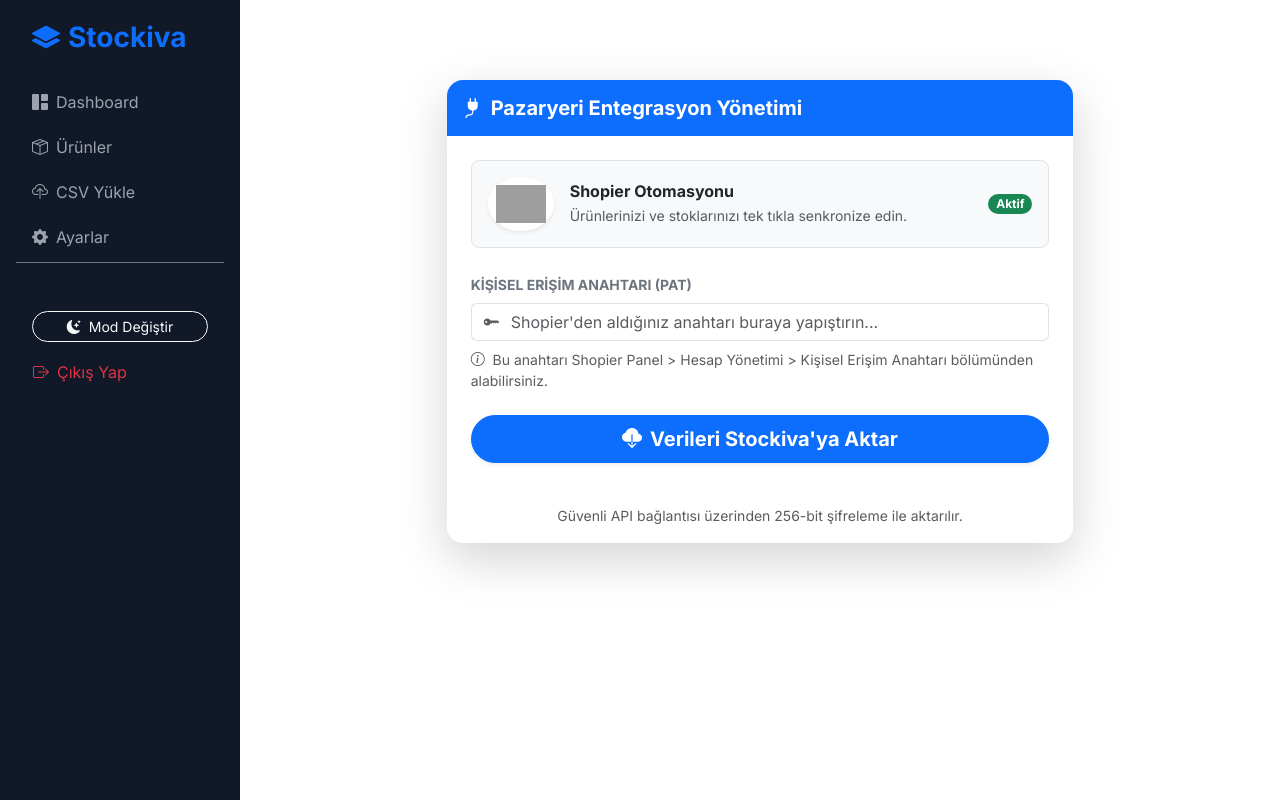
After one commit to Okutann5242/Stockiva, a Django app: page /sync-shopier/ in a window 1280 px wide. The commit adds this page. Run offline with Django 5.2, Linux system fonts and the light colour scheme; some libraries are stand-ins or nearby versions; grey boxes are pictures that could not be loaded.

Commit message:
Shopier entegrasyonu ve arayüzü eklendi

```diff
--- a/core/templates/core/base.html
+++ b/core/templates/core/base.html
@@ -1,9 +1,11 @@
 <!DOCTYPE html>
 <html lang="tr" data-bs-theme="light">
 <head>
+
     <meta charset="UTF-8">
     <meta name="viewport" content="width=device-width, initial-scale=1.0">
     <title>{% block title %}Stockiva{% endblock %}</title>
+    <script src="https://cdn.jsdelivr.net/npm/sweetalert2@11"></script>
     <link href="https://cdn.jsdelivr.net/npm/bootstrap@5.3.3/dist/css/bootstrap.min.css" rel="stylesheet">
     <link rel="stylesheet" href="https://cdn.jsdelivr.net/npm/bootstrap-icons@1.11.3/font/bootstrap-icons.min.css">
     <link href="https://fonts.googleapis.com/css2?family=Inter:wght@300;400;600;700&display=swap" rel="stylesheet">
@@ -76,5 +78,20 @@
         }
         setTheme(localStorage.getItem('theme') || 'light');
     </script>
+    <script>
+    {% if messages %}
+        {% for message in messages %}
+            Swal.fire({
+                text: "{{ message }}",
+                icon: "{% if message.tags == 'error' %}error{% else %}success{% endif %}",
+                toast: true,
+                position: 'top-end',
+                showConfirmButton: false,
+                timer: 3000,
+                timerProgressBar: true,
+            });
+        {% endfor %}
+    {% endif %}
+</script>
 </body>
 </html>
--- /dev/null
+++ b/core/templates/core/integrations.html
@@ -0,0 +1,52 @@
+{% extends 'core/base.html' %}
+
+{% block title %}Entegrasyonlar - Stockiva{% endblock %}
+
+{% block content %}
+<div class="container py-5">
+    <div class="row justify-content-center">
+        <div class="col-md-8">
+            <div class="card border-0 shadow-lg rounded-4 overflow-hidden">
+                <div class="card-header bg-primary py-3 text-white border-0">
+                    <h5 class="mb-0 fw-bold"><i class="bi bi-plug-fill me-2"></i>Pazaryeri Entegrasyon Yönetimi</h5>
+                </div>
+                <div class="card-body p-4">
+                    <div class="d-flex align-items-center mb-4 p-3 border rounded-3 bg-light">
+                        <div class="flex-shrink-0 bg-white p-2 rounded-circle shadow-sm">
+                            <img src="https://www.shopier.com/assets/images/logo.png" alt="Shopier" style="width: 50px;">
+                        </div>
+                        <div class="ms-3 flex-grow-1">
+                            <h6 class="fw-bold mb-1">Shopier Otomasyonu</h6>
+                            <p class="text-muted small mb-0">Ürünlerinizi ve stoklarınızı tek tıkla senkronize edin.</p>
+                        </div>
+                        <span class="badge bg-success rounded-pill">Aktif</span>
+                    </div>
+
+                    <form method="POST" action="{% url 'sync_shopier' %}">
+                        {% csrf_token %}
+                        <div class="mb-4">
+                            <label class="form-label fw-bold small text-secondary text-uppercase">Kişisel Erişim Anahtarı (PAT)</label>
+                            <div class="input-group">
+                                <span class="input-group-text bg-white border-end-0"><i class="bi bi-key-fill text-muted"></i></span>
+                                <input type="text" name="shopier_api_key" class="form-control border-start-0 ps-0" placeholder="Shopier'den aldığınız anahtarı buraya yapıştırın..." required>
+                            </div>
+                            <div class="form-text mt-2">
+                                <i class="bi bi-info-circle me-1"></i> Bu anahtarı Shopier Panel > Hesap Yönetimi > Kişisel Erişim Anahtarı bölümünden alabilirsiniz.
+                            </div>
+                        </div>
+
+                        <div class="d-grid gap-2">
+                            <button type="submit" class="btn btn-primary btn-lg rounded-pill fw-bold shadow-sm">
+                                <i class="bi bi-cloud-download-fill me-2"></i>Verileri Stockiva'ya Aktar
+                            </button>
+                        </div>
+                    </form>
+                </div>
+                <div class="card-footer bg-white py-3 text-center border-0">
+                    <small class="text-muted">Güvenli API bağlantısı üzerinden 256-bit şifreleme ile aktarılır.</small>
+                </div>
+            </div>
+        </div>
+    </div>
+</div>
+{% endblock %}
--- a/core/urls.py
+++ b/core/urls.py
@@ -13,4 +13,6 @@
     path('product/update/<int:product_id>/', views.update_product, name='update_product'),
     path('logout/', views.custom_logout, name='logout'),
     path('api/shopier/webhook/', views.shopier_webhook, name='shopier_webhook'),
+    path('integrations/', views.sync_shopier, name='integrations'),
+    path('sync-shopier/', views.sync_shopier, name='sync_shopier'),
 ]
--- a/core/views.py
+++ b/core/views.py
@@ -375,29 +375,108 @@
 from .models import Product, Sale # Kendi modellerin
 import json
 
-@api_view(['POST'])
-@permission_classes([AllowAny]) # Shopier'ın erişebilmesi için şifresiz olmalı
+from django.views.decorators.csrf import csrf_exempt
+from django.http import HttpResponse
+from .models import Product, Sale # Modellerinin isminden emin ol
+
+@csrf_exempt # Shopier dışarıdan eriştiği için bu şart!
 def shopier_webhook(request):
-    # 1. Shopier'dan gelen veriyi al
-    data = request.data
+    if request.method == 'POST':
+        # Shopier verileri POST olarak gönderir
+        product_name = request.POST.get('product_name')
+        quantity = int(request.POST.get('res_quantity', 1)) # Shopier'da miktar genelde bu isimle gelir
+        total_price = request.POST.get('total_order_value')
 
-    # Shopier'dan gelen örnek veri: {'platform_order_id': '123', 'product_name': 'Kulaklık', 'price': 500}
-    product_name = data.get('product_name')
-    quantity = int(data.get('quantity', 1))
-    price = float(data.get('total_amount'))
+        try:
+            # İsme göre ürünü buluyoruz
+            product = Product.objects.get(name__icontains=product_name)
 
-    # 2. Veritabanında ürünü bul ve stoğu düş
-    try:
-        product = Product.objects.get(name__icontains=product_name)
-        product.stock_quantity -= quantity
-        product.save()
+            # Stok düşür
+            product.stock_quantity -= quantity
+            product.save()
 
-        # 3. Satış tablosuna ekle (Dashboard'da görünmesi için)
-        Sale.objects.create(
-            product=product,
-            quantity=quantity,
-            price=price
-        )
-        return Response({"status": "success"}, status=200)
-    except Product.DoesNotExist:
-        return Response({"status": "error", "message": "Ürün bulunamadı"}, status=404)
+            # Satış kaydı oluştur (Dashboard grafikleri için)
+            Sale.objects.create(
+                product=product,
+                quantity=quantity,
+                price=total_price
+            )
+            return HttpResponse(status=200) # Shopier'a "Tamam, aldım" diyoruz
+        except Product.DoesNotExist:
+            return HttpResponse(status=404)
+
+    return HttpResponse(status=400)
+
+import requests
+
+def fetch_shopier_products(api_key):
+    # Shopier API adresi (Ürünleri listeleme)
+    url = "https://api.shopier.com/v1/products"
+    headers = {
+        "Authorization": f"Bearer {api_key}",
+        "Content-Type": "application/json"
+    }
+
+    response = requests.get(url, headers=headers)
+
+    if response.status_code == 200:
+        products = response.json() # Shopier'deki tüm ürünler buraya gelir
+        for item in products:
+            # Eğer ürün bizde yoksa yeni oluştur, varsa güncelle
+            Product.objects.update_or_create(
+                name=item['title'],
+                defaults={
+                    'selling_price': item['price'],
+                    'stock_quantity': item['stock_quantity'],
+                    # Maliyeti Shopier bilmez, orayı 0 veya elle girilecek bırakırız
+                }
+            )
+        return True
+    return False
+
+import requests
+from django.shortcuts import render, redirect
+from django.contrib import messages
+from .models import Product # Ürün modelinin adı farklıysa düzelt
+
+def sync_shopier(request):
+    if request.method == "POST":
+        api_key = request.POST.get('shopier_api_key')
+
+        # Shopier API - Ürünleri Çekme Adresi
+        url = "https://api.shopier.com/v1/products"
+        headers = {
+            "Authorization": f"Bearer {api_key}",
+            "Content-Type": "application/json"
+        }
+
+        try:
+            response = requests.get(url, headers=headers)
+
+            if response.status_code == 200:
+                shopier_data = response.json()
+                count = 0
+
+                for item in shopier_data:
+                    # Ürün ismine göre kontrol et, varsa güncelle yoksa yeni oluştur
+                    # Not: Shopier'deki alan isimlerini (title, stock_quantity vb.) kontrol etmelisin
+                    obj, created = Product.objects.update_or_create(
+                        name=item.get('title'),
+                        defaults={
+                            'selling_price': item.get('price'),
+                            'stock_quantity': item.get('stock_quantity', 0),
+                            'cost_price': 0, # Shopier maliyet bilmez, bunu biz 0 başlattık
+                        }
+                    )
+                    count += 1
+
+                messages.success(request, f"Harika! {count} adet ürün Shopier'den başarıyla aktarıldı.")
+            else:
+                messages.error(request, "Shopier API anahtarı geçersiz veya bağlantı sorunu var.")
+
+        except Exception as e:
+            messages.error(request, f"Bir hata oluştu: {str(e)}")
+
+        return redirect('integrations') # Ayarlar sayfasına geri dön
+
+    return render(request, 'core/integrations.html')
```
Also changed, not shown: core/api_views.py (+15 -8 lines), core/templates/core/products.html (+42 -0 lines).
